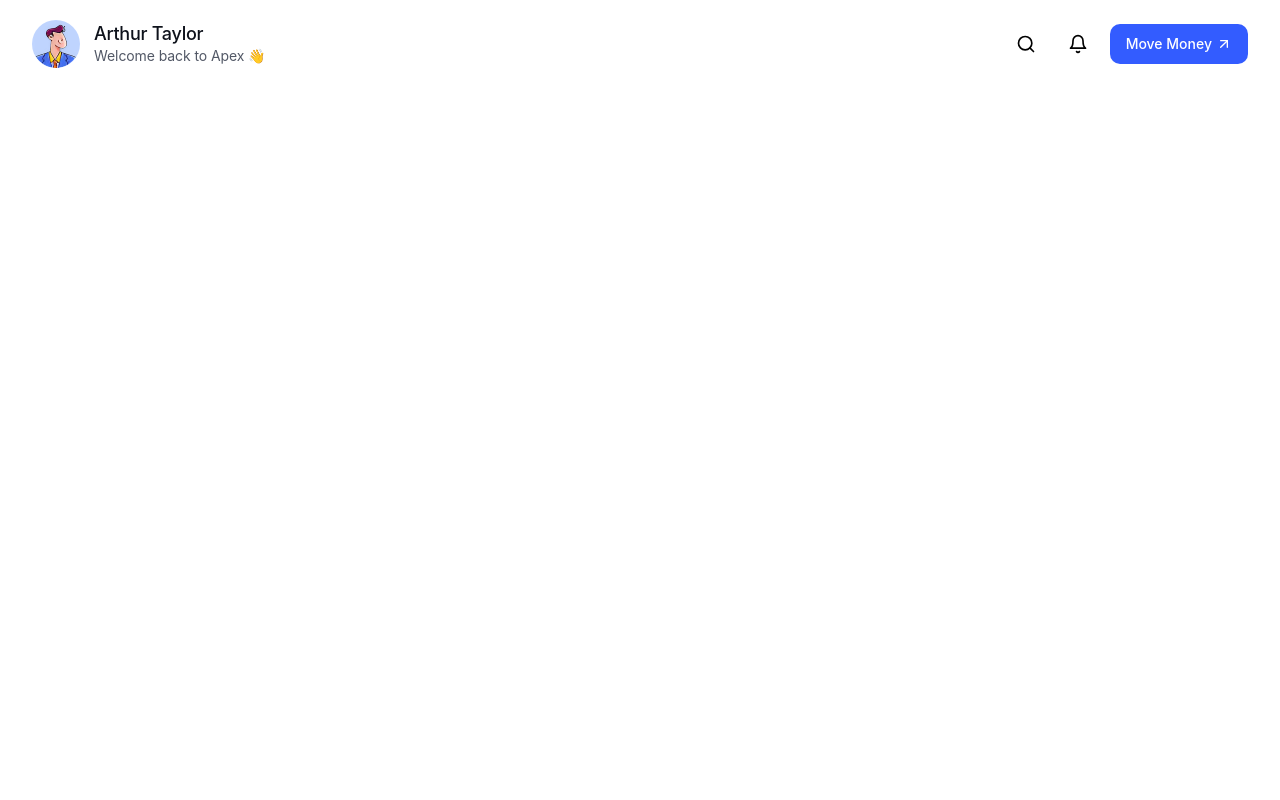
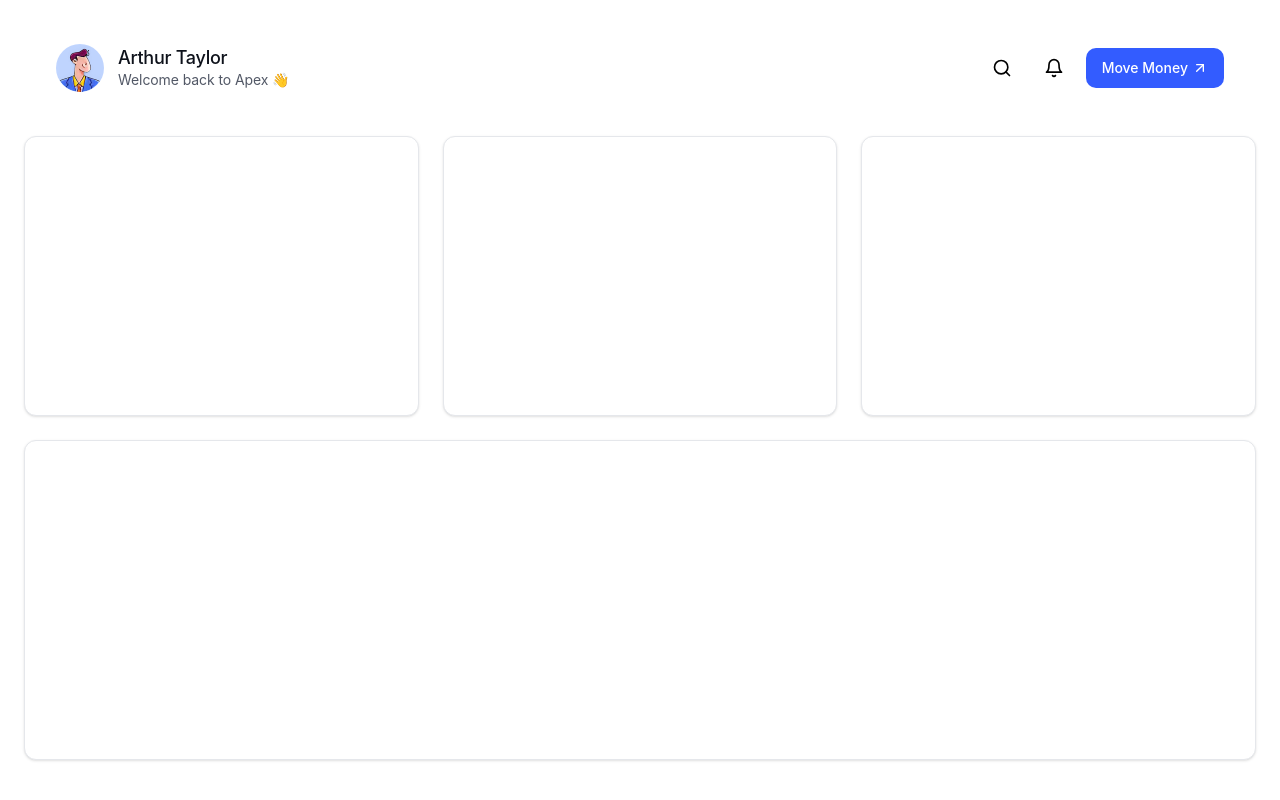
Before and after one commit to dieus-code/apex, a React (Vite) app: page /dashboard in a window 1280 px wide. Built offline with nearby package versions, Linux system fonts and the light colour scheme.

Commit message:
Create reusable dashboard card layout

```diff
--- /dev/null
+++ b/src/components/dashboard-components/DashboardCard.tsx
@@ -0,0 +1,21 @@
+import type { ReactNode } from "react";
+
+interface DashboardCardProps {
+  children?: ReactNode;
+  className?: string;
+}
+
+function DashboardCard({
+  children,
+  className = "",
+}: DashboardCardProps) {
+  return (
+    <div
+      className={`rounded-xl border border-gray-200 bg-white p-5 shadow-sm ${className}`}
+    >
+      {children}
+    </div>
+  );
+}
+
+export default DashboardCard;
--- /dev/null
+++ b/src/components/dashboard-components/DashboardGrid.tsx
@@ -0,0 +1,29 @@
+import DashboardCard from "./DashboardCard";
+
+function DashboardGrid() {
+  return (
+    <div className="grid grid-cols-3 gap-6">
+      {/* My Cards */}
+      <DashboardCard className="min-h-[280px]">
+        {/* My Cards Content */}
+      </DashboardCard>
+
+      {/* Saved Actions */}
+      <DashboardCard className="min-h-[280px]">
+        {/* Saved Actions Content */}
+      </DashboardCard>
+
+      {/* Spending Summary */}
+      <DashboardCard className="min-h-[280px]">
+        {/* Spending Summary Content */}
+      </DashboardCard>
+
+      {/* Recent Transactions */}
+      <DashboardCard className="col-span-3 min-h-[320px]">
+        {/* Recent Transactions Content */}
+      </DashboardCard>
+    </div>
+  );
+}
+
+export default DashboardGrid;
--- a/src/pages/dash-pages/Dashboard.tsx
+++ b/src/pages/dash-pages/Dashboard.tsx
@@ -1,7 +1,10 @@
 import DashHeader from "../../components/dashboard-components/DashHeader";
+import DashboardGrid from "../../components/dashboard-components/DashboardGrid";
 import avatar from "../../assets/avatar.png";
+
 const Dashboard = () => {
   return (
+    <div className="p-6 space-y-6">
       <DashHeader
         avatar={
           <img
@@ -13,6 +16,10 @@ const Dashboard = () => {
         title="Arthur Taylor"
         subtitle="Welcome back to Apex 👋"
       />
+
+      <DashboardGrid />
+    </div>
   );
-}
+};
+
 export default Dashboard;
```
Also changed, not shown: 1 other file (tests, documents, lock files or other folders). Lines whose indentation alone changed are shown as unchanged.
